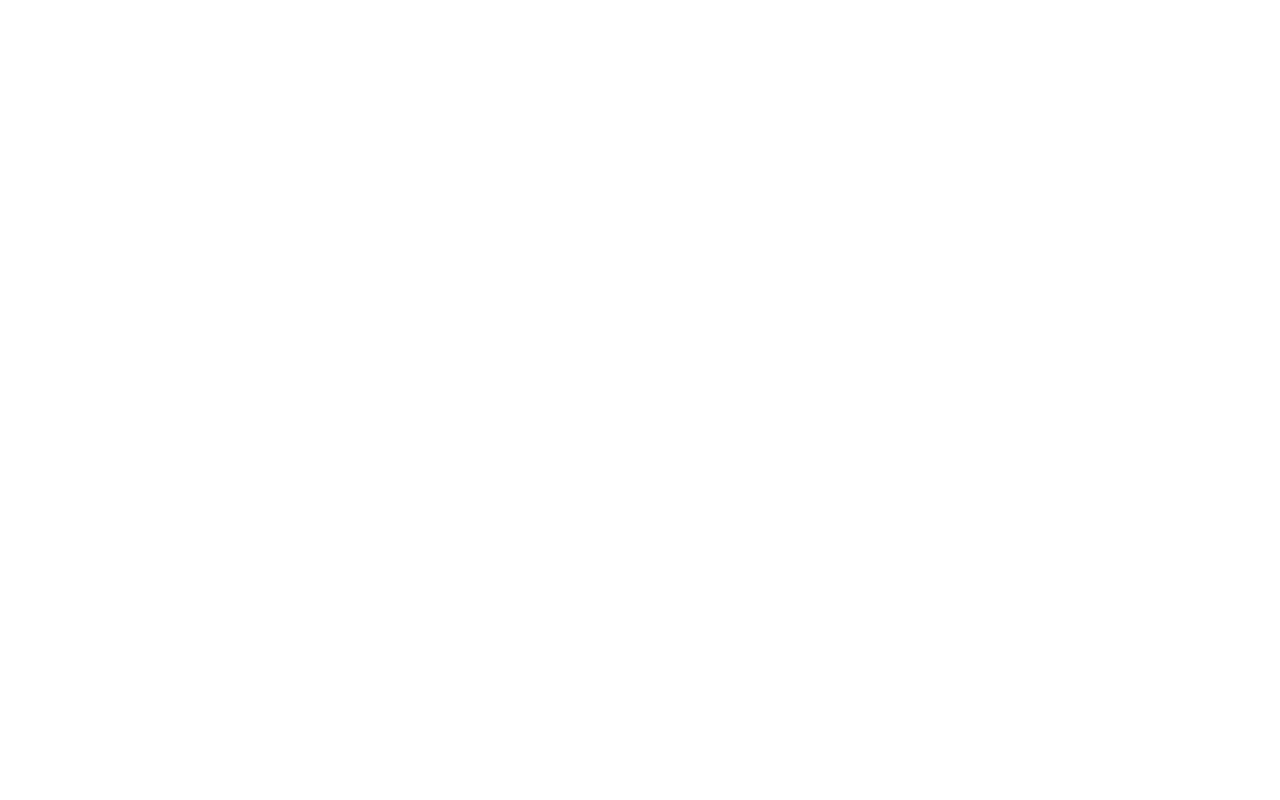
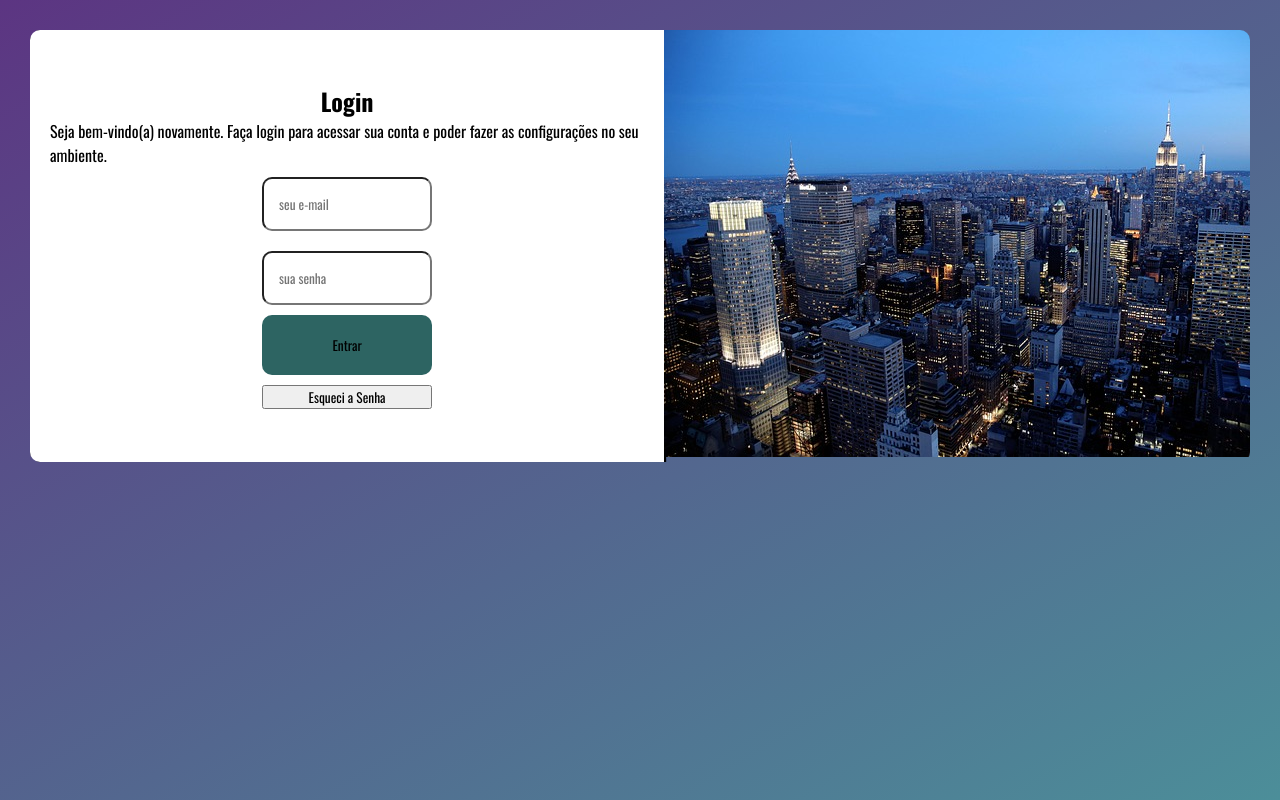
Before and after one commit to arieldreis/Login-Project, a plain HTML site: page project/index.html in a window 1280 px wide. Drawn offline with nearby package versions, Linux system fonts and the light colour scheme.

Commit message:
add more functions

```diff
--- a/project/index.html
+++ b/project/index.html
@@ -1,11 +1,34 @@
 <!DOCTYPE html>
-<html lang="en">
+<html lang="pt-br">
 <head>
     <meta charset="UTF-8">
     <meta name="viewport" content="width=device-width, initial-scale=1.0">
     <title>Projeto Login</title>
+    <link href="https://fonts.googleapis.com/icon?family=Material+Icons" rel="stylesheet">
+    <link rel="stylesheet" href="style.css">
+    <script src="script.js" defer></script>
 </head>
 <body>
-
+    <main class="main">
+        <section class="dados_cliente">
+            <h1>Login</h1>
+            <p>Seja bem-vindo(a) novamente. Faça login para acessar sua conta e poder fazer as configurações no seu ambiente.</p>
+            <form action="/form" method="post" class="form">
+                <div class="campo">
+                    <i class="fa-solid fa-user"></i>
+                    <input type="email" name="emailuser" id="idemail" placeholder="seu e-mail">
+                </div>
+                <div class="campo">
+                    <i class="fa-solid fa-key"></i>
+                    <input type="password" name="passworduser" id="idpassword" placeholder="sua senha">
+                </div>
+                <button type="submit" id="buttonForm">Entrar</button>
+                <button clas>Esqueci a Senha</button>
+            </form>
+        </section>
+        <div class="img">
+            <img src="assets/new-york-1745089_640.jpg" alt="Imagem de um prédio">
+        </div>
+    </main>
 </body>
 </html>
--- a/project/style.css
+++ b/project/style.css
@@ -0,0 +1,62 @@
+@charset "UTF-8";
+@import url('https://fonts.googleapis.com/css2?family=Oswald:wght@200..700&display=swap');
+:root{
+    --cor_fundo1: #5c3582;
+    --cor_fundo2: #4c8e99;
+    --cor_fundo3: #5f2c82;
+    --cor1: #ffffff;
+    --cor_button: #2d6462;
+    --fonte: "Oswald";
+}
+*{
+    margin: 0;
+    padding: 0%;
+    overflow: hidden;
+    font-family: var(--fonte);
+}
+body{
+    background: linear-gradient(150deg, var(--cor_fundo1), var(--cor_fundo2));
+    background-repeat: no-repeat;
+    background-position: center center;
+    background-attachment: fixed;
+}
+.main{
+    display: flex;
+    margin: 30px;
+    border-radius: 10px;
+}
+.dados_cliente{
+    background-color: var(--cor1);
+    box-shadow: 1px 1px 1px 1px black;
+    padding: 20px;
+    display: flex;
+    flex-direction: column;
+    justify-content: center;
+    align-items: center;
+}
+#buttonForm{
+    background-color: var(--cor_button);
+    padding: 20px;
+    border: none;
+    border-radius: 10px;
+    cursor: pointer;
+    margin-bottom: 10px;
+}
+
+#buttonForm:hover{
+    transition: 0.4s;
+    transform: scale(1.1);
+}
+.form{
+    display: flex;
+    flex-direction: column;
+}
+input[type="email"], input[type="password"]{
+    padding: 15px;
+    border-radius: 10px;
+    margin-top: 10px;
+    margin-bottom: 10px;
+}
+.img > img{
+    border-radius: 0px 10px 10px 0px;
+}
```
Also changed, not shown: project/assets/new-york-1745089_1280.jpg (added), project/assets/new-york-1745089_640.jpg (added).
